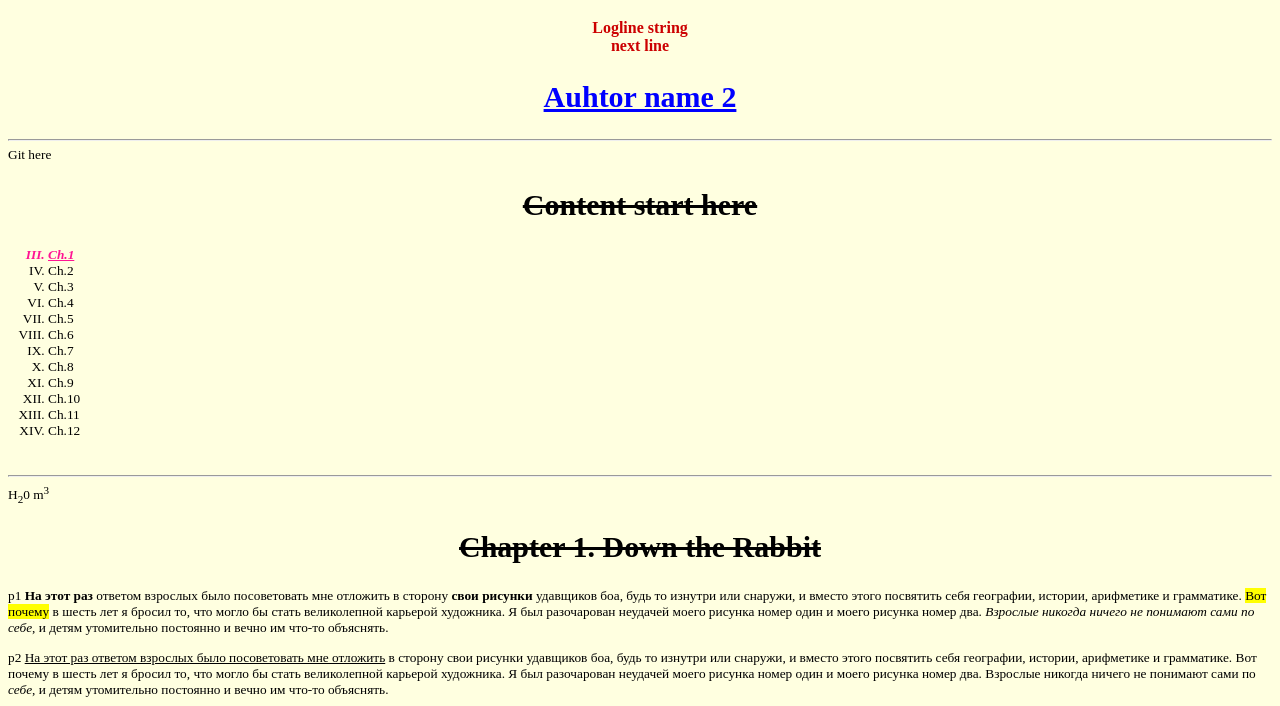
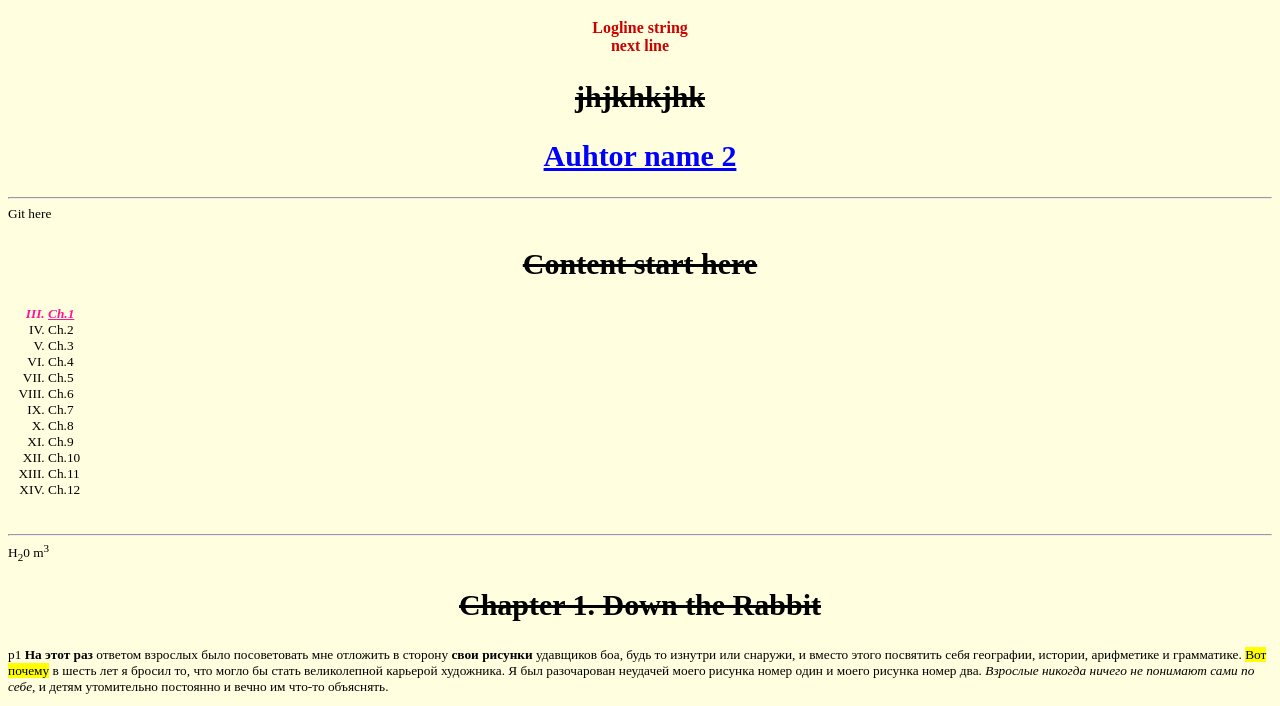
Before and after one commit to ivanivlad/test_pro, a plain HTML site: page index.html in a window 1280 px wide. Shown: the top 706 px of the page. Drawn offline with nearby package versions, Linux system fonts and the light colour scheme; files that its build step writes are made by us from their sources.

Commit message:
another comp

```diff
--- a/index.html
+++ b/index.html
@@ -21,6 +21,7 @@
         next
         line
     </h1>
+    <h2>jhjkhkjhk</h2>
     <h2 class="chapter pink">Auhtor name 2</h2>
     <hr>
 
```
